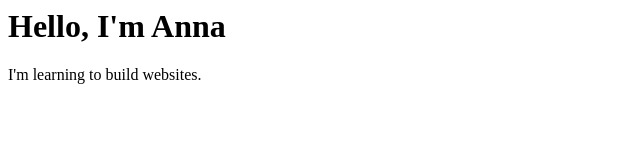
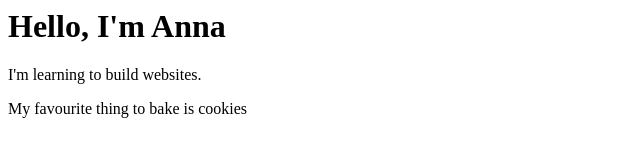
Before and after one commit to annaitchka/my-website, a plain HTML site: page index.html in a window 1280 px wide. Shown: the whole page, without its empty margins (0-640 px from the left). Drawn offline with Linux system fonts and the light colour scheme.

Commit message:
Add baking line to homepage

```diff
--- a/index.html
+++ b/index.html
@@ -1,2 +1,3 @@
 <h1>Hello, I'm Anna</h1>
    <p>I'm learning to build websites.</p>
+   <p> My favourite thing to bake is cookies</p>
```
